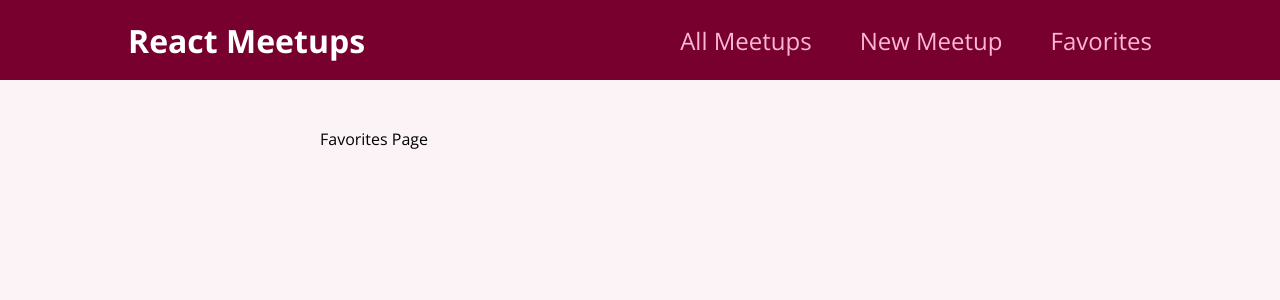
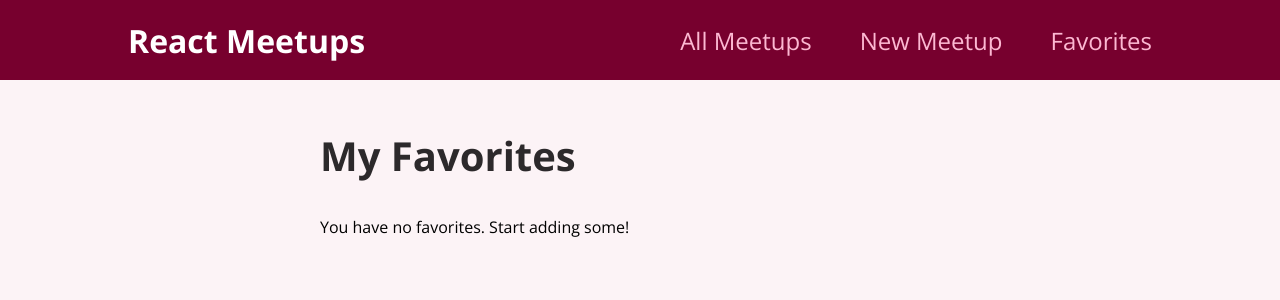
Before and after one commit to jslow421/react-routing-refresher, a React (Create React App) app: page /favorites in a window 1280 px wide. Shown: the top 300 px of the page. Built offline with nearby package versions, Linux system fonts and the light colour scheme; what @aws-amplify/datastore would draw is missing.

Commit message:
In memory favorites working

```diff
--- a/src/components/meetups/MeetupItem.tsx
+++ b/src/components/meetups/MeetupItem.tsx
@@ -22,7 +22,7 @@ export default function MeetupItem(props: any) {
                 id: props.Id,
                 title: props.Title,
                 description: props.Description,
-                image: props.Image,
+                image: props.ImageUrl,
                 address: props.Address
             });
         }
--- a/src/pages/Favorites.tsx
+++ b/src/pages/Favorites.tsx
@@ -1,6 +1,23 @@
+import {useContext} from "react";
+import FavoritesContext from "../store/favorites-context";
+import MeetupList from "../components/meetups/MeetupList";
+
 function FavoritesPage() {
+    const favoritesCtx = useContext(FavoritesContext);
+
+    let content;
+
+    if (favoritesCtx.totalFavorites === 0) {
+        content = <p>You have no favorites. Start adding some!</p>
+    } else {
+        content = <MeetupList meetups={favoritesCtx.favorites} />
+    }
+
     return (
-        <div>Favorites Page</div>
+        <section>
+            <h1>My Favorites</h1>
+            {content}
+        </section>
     );
 }
 
```
